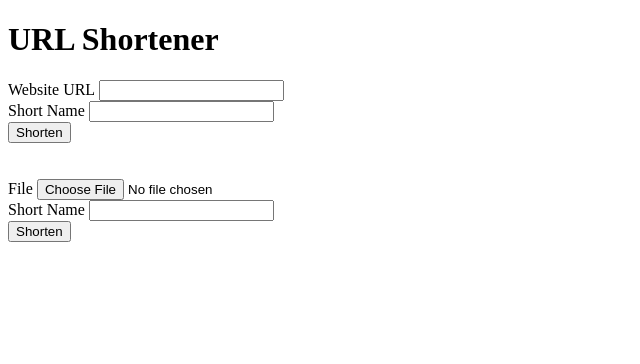
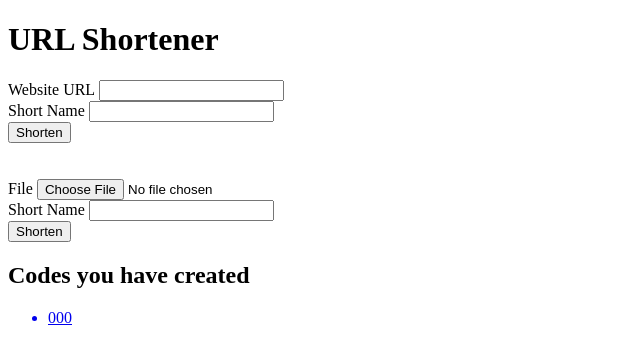
Before and after one commit to aditya-shah73/URL-Shortener, a Flask app: template templates/home.html in a window 1280 px wide. Shown: the top 364 px of the page, without its empty margins (0-640 px from the left). Run offline with Flask 2, Linux system fonts and the light colour scheme; the template is opened without the code that fills it: most values are stand-ins (such as "Sample title", 1, 10 or a date in 2020).

Commit message:
Added sessions and cookies for user to see all short urls created

```diff
--- a/app.py
+++ b/app.py
@@ -1,4 +1,4 @@
-from flask import Flask, render_template, request, redirect, url_for, flash, abort
+from flask import Flask, render_template, request, redirect, url_for, flash, abort, session
 import json
 import os.path
 from werkzeug.utils import secure_filename
@@ -8,7 +8,7 @@ app.secret_key = 'hasdfh123hkjhadsfj1341'
 
 @app.route('/')
 def home():
-    return render_template('home.html', name="Adi")
+    return render_template('home.html', codes = session.keys())
 
 @app.route('/your-url', methods=['GET', 'POST'])
 def your_url():
@@ -33,6 +33,7 @@ def your_url():
 
         with open('urls.json', 'w') as url_file:
             json.dump(urls, url_file)
+            session[request.form['code']] = True
         return render_template('your_url.html', code=request.form['code'])
     else:
         return redirect(url_for('home'))
--- a/templates/home.html
+++ b/templates/home.html
@@ -32,5 +32,16 @@
       <br>
       <input type="submit" value="Shorten">
     </form>
+
+    {% if codes %}
+    <h2>Codes you have created</h2>
+    <ul>
+      {% for code in codes %}
+      <a href="{{url_for('redirect_to_url', code = code)}}">
+      <li>{{ code }}</li>
+      </a>
+      {% endfor %}
+    </ul>
+    {% endif %}
   </body>
 </html>
--- a/urls.json
+++ b/urls.json
@@ -1 +1 @@
-{"tree": {"file": "treetree.jpeg"}, "go": {"url": "https://www.google.com"}}
+{"go": {"url": "https://www.google.com"}, "tree": {"file": "treetree.jpeg"}}
```
